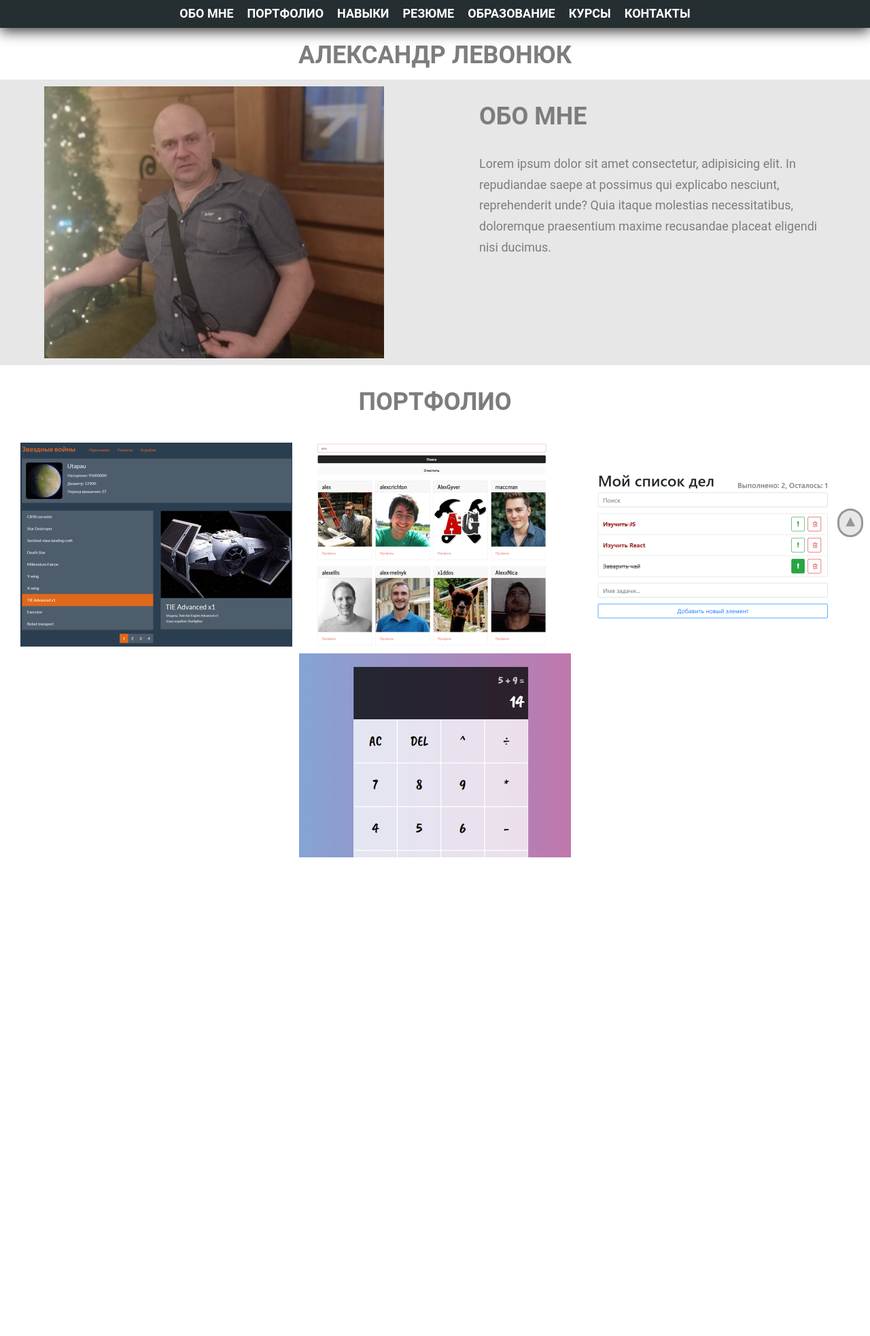
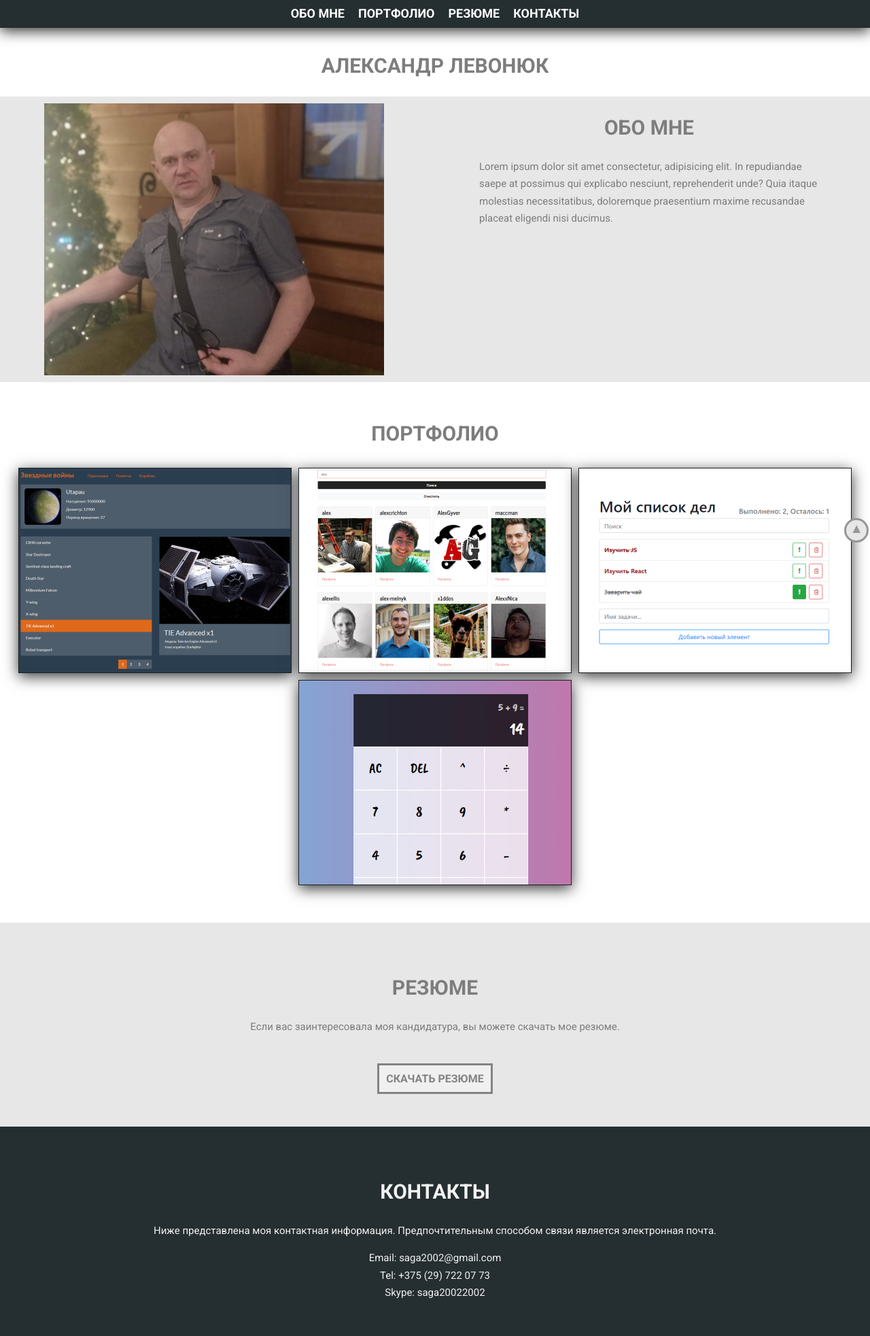
Before and after one commit to Shirif/alex.levonyuk.github.io, a plain HTML site: page index.html in a window 1280 px wide. Shown: the whole page at 68% size. Before the commit the page ends 1266 px from the top, so only its background shows below. Drawn offline with Linux system fonts and the light colour scheme.

Commit message:
work footer

```diff
--- a/css/style.css
+++ b/css/style.css
@@ -1,6 +1,7 @@
+
 body {
   font-family: "Roboto", "Arial", sans-serif;
-  font-size: 18px;
+  font-size: 15px;
   line-height: 1.7;
   color: #7e7d7d;
   margin: 0;
@@ -15,8 +16,8 @@ a {
   background: #e7e7e7;
   padding: 0 9px 5px 9px;
   position: fixed;
-  bottom: 10px;
-  right: 10px;
+  bottom: 2px;
+  right: 2px;
   cursor: pointer;
   color: #969696;
   font-family: verdana;
@@ -32,18 +33,26 @@ a {
 #menu-button {
   font-size: 18px;
   font-weight: bold;
-  color: #fff;
-  background-color: #252e30;
+  color: #969696;
+  background: #e7e7e7;
   position: fixed;
+  top: 2px;
+  right: 2px;
   padding: 0 10px 2px 10px;
   border: 3px solid #969696;
 }
 
 h1 {
   text-transform: uppercase;
+  text-align: center;
 }
+
+.container {
+  width: 100vw;
+  margin: 0;
+}
+
 .nav-hidden {
-  height: 300px !important;
   display: flex !important;
 }
 
@@ -52,7 +61,9 @@ h1 {
   margin-bottom: 10px;
   display: flex;
   flex-wrap: wrap;
+  transition: all 0.5s;
 }
+
 @media (min-width: 920px) {
   .nav {
     justify-content: center;
@@ -61,16 +72,23 @@ h1 {
     display: none;
   }
 
+  .container {
+    position: static;
+    top: 0;
+  }
 }
 @media (max-width: 920px) {
   .nav {
     flex-direction: column;
     justify-content: center;
     text-align: center;
-    /* height: 0; */
     display: none;
   }
 
+  .container {
+    position: fixed;
+    top: 0;
+  }
 }
 
 .nav a {
@@ -87,11 +105,11 @@ h1 {
 }
 
 .name {
-  margin: 5px 0;
-  text-align: center;
+  margin-top: 30px;
 }
 
 .header,
+.container,
 .contacts {
   background-color: #252e30;
 }
@@ -122,11 +140,12 @@ h1 {
   width: 500px;
 }
 
-#portfolio h1 {
-  text-align: center;
+#portfolio {
+  margin-top: 50px;
 }
 
 .portfolio {
+  padding-bottom: 50px;
   display: flex;
   flex-wrap: wrap;
   justify-content: center;
@@ -139,6 +158,17 @@ h1 {
   background-repeat: no-repeat;
   background-position: center top;
   background-size: cover;
+  border: solid 1px #191f21;
+  box-shadow: 0 5px 20px #383838;
+  transition: all 0.3s;
+}
+
+.portfolio a:hover {
+  width: 420px;
+  height: 302px;
+  background-position: center top;
+  background-size: cover;
+  box-shadow: 0 25px 30px #383838;
 }
 .star-wars {
   background-image: url(/img/star-wars.png);
@@ -152,3 +182,42 @@ h1 {
 .calc {
   background-image: url(/img/calc.png);
 }
+
+#resume {
+  padding-top: 50px;
+  background-color: #e7e7e7;
+  text-align: center;
+  height: 250px;
+}
+
+#resume p {
+  margin-bottom: 50px;
+}
+
+#resume a {
+  padding: 10px;
+  border:#838383 3px solid;
+  color:#838383;
+  background-color: #f0f0f0;
+  text-transform: uppercase;
+  font-size: 16px;
+  font-weight: bold;
+  transition: all 0.3s;
+}
+
+#resume a:hover {
+  background: #707070;
+  color: #ffffff;
+}
+
+#contacts {
+  padding-top: 50px;
+  padding-bottom: 50px;
+  text-align: center;
+  color: #f1f1f1;
+}
+
+#contacts a {
+  color: #f1f1f1;
+  display: block;
+}
--- a/index.html
+++ b/index.html
@@ -3,6 +3,8 @@
 
 <head>
   <meta charset="UTF-8" />
+  <link rel="shortcut icon" href="/img/favicon.ico" type="image/x-icon">
+  <link href='https://fonts.googleapis.com/css?family=Roboto:400,500,700,400italic&subset=latin,cyrillic-ext' rel='stylesheet' type='text/css'>
   <meta name="viewport" content="width=device-width, initial-scale=1.0 shrink-to-fit=no" />
   <link rel="stylesheet" href="/css/style.css" />
   <script>
@@ -22,16 +24,14 @@
 <body>
 
   <header class="header">
+
+    <a href="#" title="Вернуться к началу" class="topbutton">&#9650;</a>
+    <div class="container">
     <a href="#" id="menu-button" onclick="openMenu()">&equiv;</a>
-    <a href="#" title="Вернуться к началу" class="topbutton">&#9650;</a>
-    <div class="container"></div>
     <nav class="nav" id="menu">
       <a href="#about-me">обо мне</a>
       <a href="#portfolio">портфолио</a>
-      <a href="#skills">навыки</a>
-      <a href="#resume">резюме</a>
-      <a href="#education">образование</a>
-      <a href="#courses">курсы</a>
+       <a href="#resume">резюме</a>
       <a href="#contacts">контакты</a>
     </nav>
     </div>
@@ -56,10 +56,30 @@
         <a href="https://blissful-mestorf-cfcdc0.netlify.app/" class="calc"></a>
       </div>
     </div>
+    <div id="resume">
+      <h1>Резюме</h1>
+      <P>Если вас заинтересовала моя кандидатура, вы можете скачать мое резюме.</P>
+      <a href="https://github.com/Shirif/shirif.github.io/raw/master/docs/alexander_levonyuk_cv.pdf">Скачать резюме</a>
+    </div>
   </main>
 
-  <footer></footer>
+  <footer class="footer">
+    <div id="contacts" class="contacts">
+      <h1>Контакты</h1>
+      <p>Ниже представлена моя контактная информация. Предпочтительным способом связи является электронная почта.</p>
+
+<a href="mailto:saga2002@gmail.com">Email: saga2002@gmail.com</a>
+<a href="tel:+375297220773">Tel: +375 (29) 722 07 73</a>
+<a href="skype:saga20022002">Skype: saga20022002</a>
+
+    </div>
+
+  </footer>
 
 </body>
 
+<script>
+  const navMenu = document.querySelector('#menu');
+  navMenu.addEventListener('click', openMenu)
+</script>
 </html>
```
